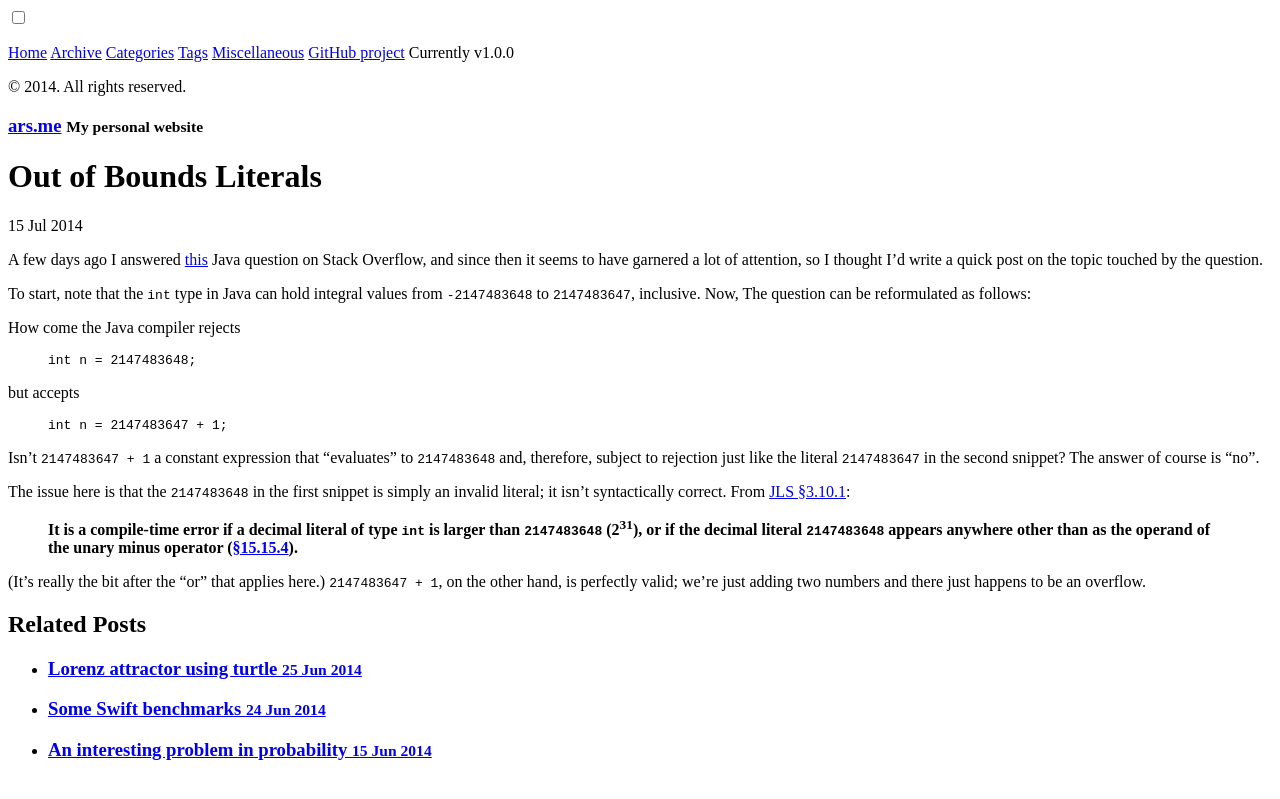
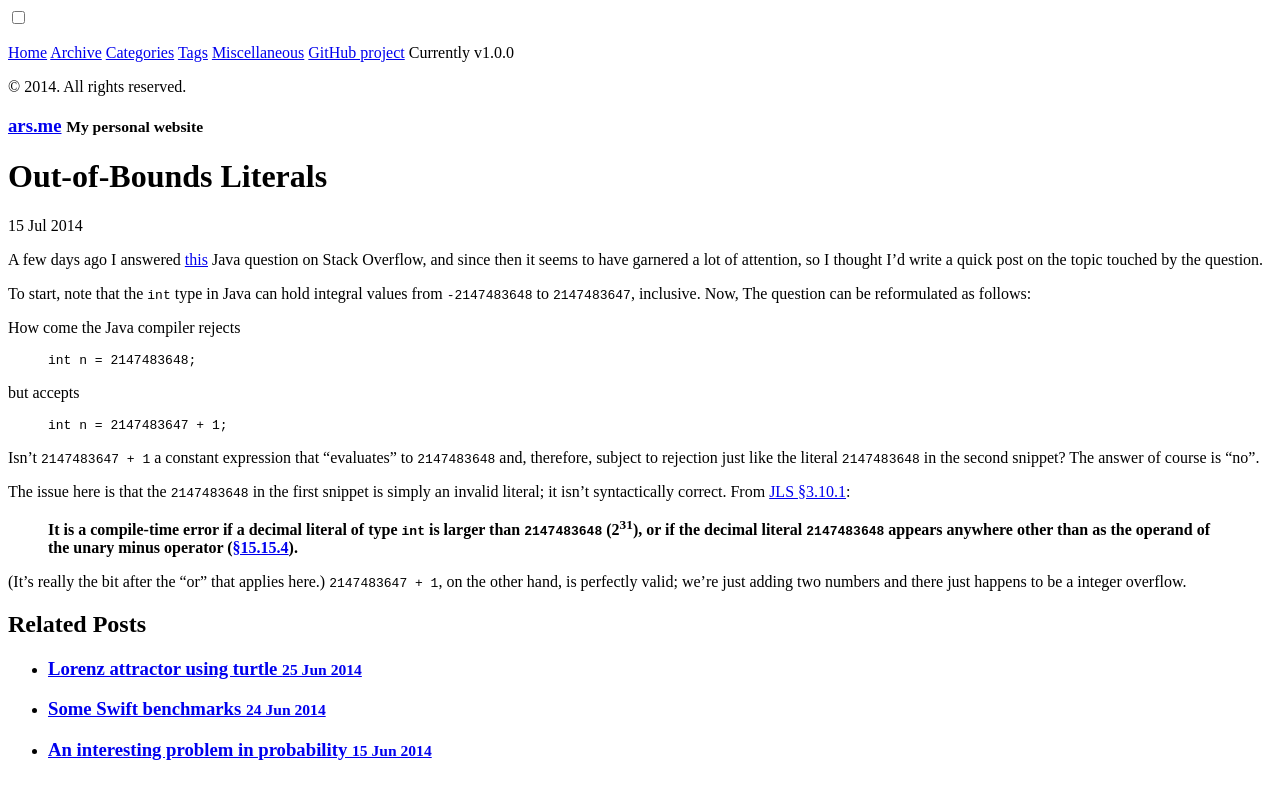
Before and after one commit to arshajii/arshajii.github.io, a Jekyll site: the page built from _posts/2014-07-15-out-of-bounds-literals.md, in a window 1280 px wide. Shown: the top 799 px of the page. Built offline with Jekyll 4.4.1, drawn with Linux system fonts in a browser that asks for light colours.

Commit message:
fix last post

```diff
--- a/_posts/2014-07-15-out-of-bounds-literals.md
+++ b/_posts/2014-07-15-out-of-bounds-literals.md
@@ -1,6 +1,6 @@
 ---
 layout: post
-title: Out of Bounds Literals
+title: Out-of-Bounds Literals
 categories: [programming]
 tags:
 - programming
@@ -23,10 +23,10 @@ but accepts
 int n = 2147483647 + 1;
 {% endhighlight %}
 
-Isn't `2147483647 + 1` a constant expression that "evaluates" to `2147483648` and, therefore, subject to rejection just like the literal `2147483647` in the second snippet? The answer of course is "no".
+Isn't `2147483647 + 1` a constant expression that "evaluates" to `2147483648` and, therefore, subject to rejection just like the literal `2147483648` in the second snippet? The answer of course is "no".
 
 The issue here is that the `2147483648` in the first snippet is simply an invalid literal; it isn't syntactically correct. From [JLS §3.10.1](http://docs.oracle.com/javase/specs/jls/se8/html/jls-3.html#jls-3.10.1):
 
 > **It is a compile-time error if a decimal literal of type `int` is larger than `2147483648` (2<sup>31</sup>), or if the decimal literal `2147483648` appears anywhere other than as the operand of the unary minus operator ([§15.15.4](http://docs.oracle.com/javase/specs/jls/se8/html/jls-15.html#jls-15.15.4)).**
 
-(It's really the bit after the "or" that applies here.) `2147483647 + 1`, on the other hand, is perfectly valid; we're just adding two numbers and there just happens to be an overflow.
+(It's really the bit after the "or" that applies here.) `2147483647 + 1`, on the other hand, is perfectly valid; we're just adding two numbers and there just happens to be a integer overflow.
```
